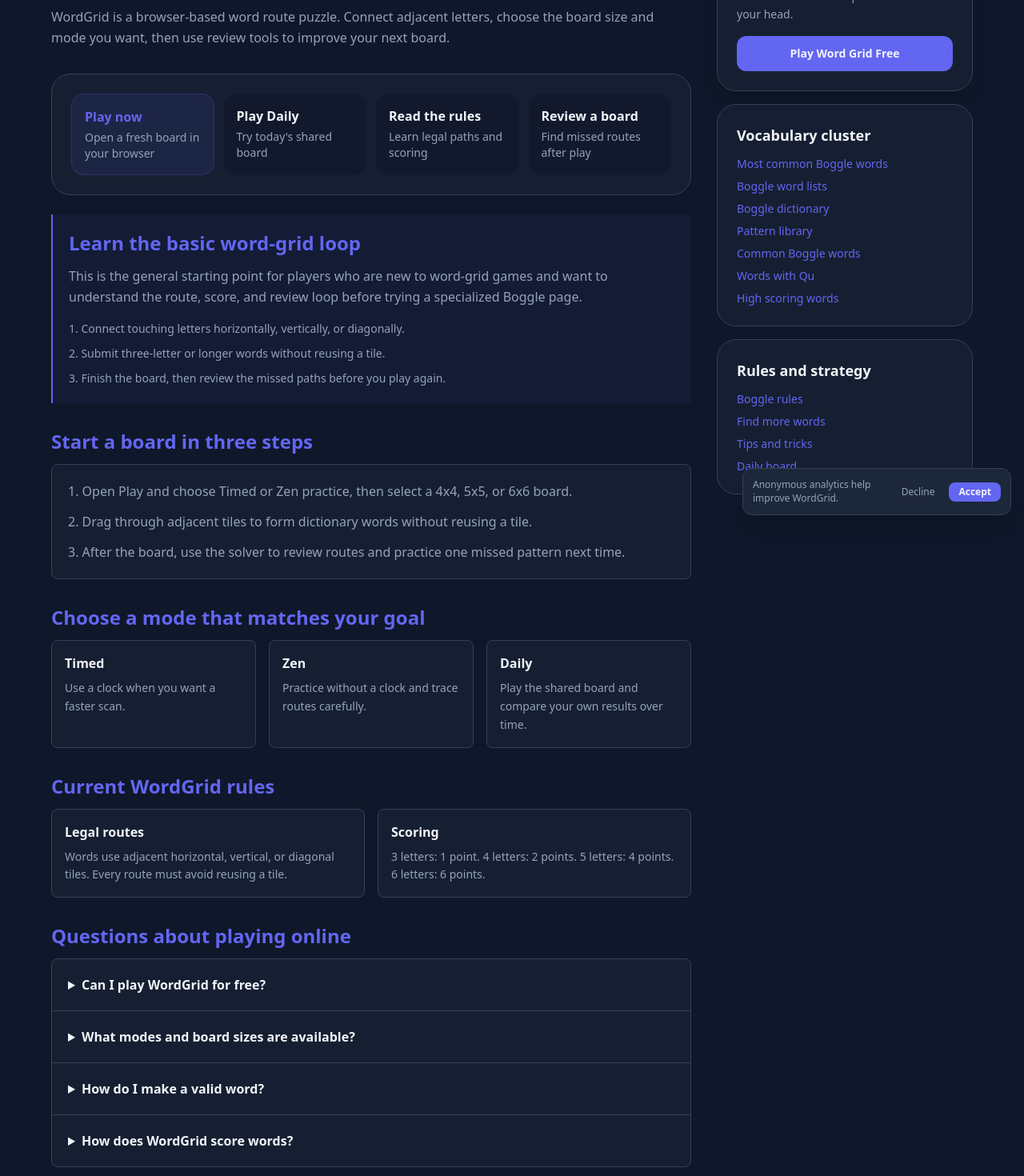
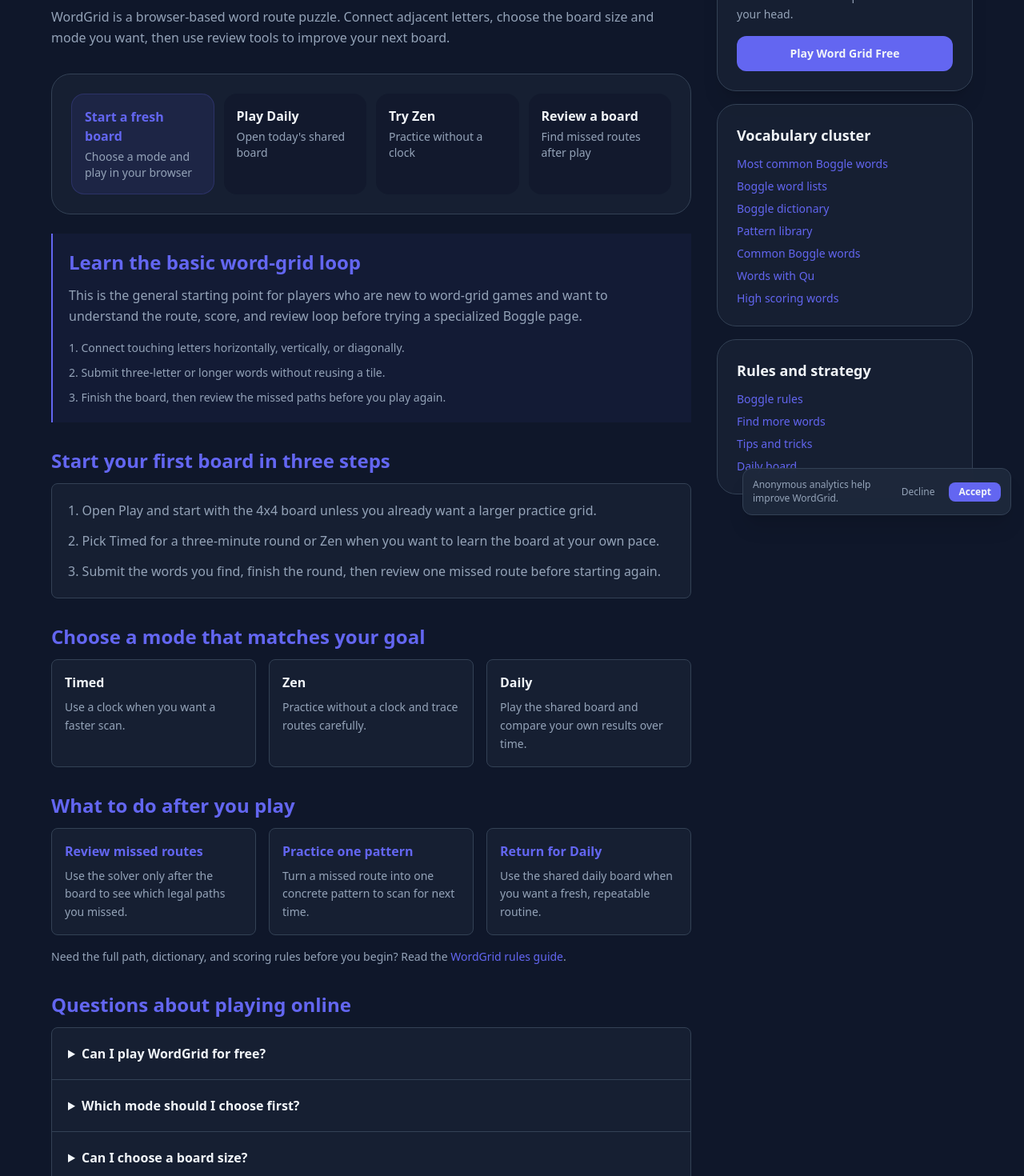
Before and after one commit to aieasygames-alt/wordgrid, a Next.js app: page /guides/play-word-grid-online in a window 1280 px wide. Shown: the part 140-1610 px from the top of the page at 80% size. Built offline with nearby package versions, Linux system fonts and the light colour scheme.

Commit message:
feat: differentiate online play guide intent

```diff
--- a/src/components/OnlinePlayGuide.tsx
+++ b/src/components/OnlinePlayGuide.tsx
@@ -1,4 +1,3 @@
-import type { Metadata } from "next";
 import Link from "next/link";
 import { GuideDesktopShell } from "@/components/GuideDesktopShell";
 import GuideActionBar from "@/components/GuideActionBar";
@@ -16,10 +15,10 @@ type OnlinePlayGuideProps = {
 };
 
 const faqItems = [
-  { question: "Can I play WordGrid for free?", answer: "Yes. WordGrid runs in a browser with no download or account required. You can open a new practice board or play the shared Daily board." },
-  { question: "What modes and board sizes are available?", answer: "Play offers Timed and Zen practice, plus Daily play. You can use 4x4, 5x5, and 6x6 boards." },
-  { question: "How do I make a valid word?", answer: "Connect adjacent letters horizontally, vertically, or diagonally. A word must be at least 3 letters, cannot reuse a tile, and must be in the current WordGrid dictionary." },
-  { question: "How does WordGrid score words?", answer: "Current scoring is 1 point for 3 letters, 2 for 4 letters, 4 for 5 letters, and 6 for 6 letters." },
+  { question: "Can I play WordGrid for free?", answer: "Yes. WordGrid runs in a browser with no download or account required. Open Play for a fresh practice board or Daily for the shared board." },
+  { question: "Which mode should I choose first?", answer: "Choose Timed if you want a three-minute score challenge. Choose Zen when you want to trace routes without a clock. Choose Daily when you want one shared board for the day." },
+  { question: "Can I choose a board size?", answer: "Yes. Play supports 4x4, 5x5, and 6x6 practice boards. A 4x4 board is the clearest starting point for a first round." },
+  { question: "What should I do after a board?", answer: "Finish the board first, then use the solver to review missed legal routes. Pick one missed pattern to look for in the next round." },
 ];
 
 export default function OnlinePlayGuide({
@@ -65,10 +64,10 @@ export default function OnlinePlayGuide({
           </header>
 
           <GuideActionBar
-            primary={{ href: "/play", label: "Play now", detail: "Open a fresh board in your browser" }}
-            secondary={{ href: "/daily", label: "Play Daily", detail: "Try today's shared board" }}
-            tertiary={{ href: "/guides/boggle-rules-beginners", label: "Read the rules", detail: "Learn legal paths and scoring" }}
-            quaternary={{ href: "/solver", label: "Review a board", detail: "Find missed routes after play" }}
+            primary={{ href: "/play/", label: "Start a fresh board", detail: "Choose a mode and play in your browser" }}
+            secondary={{ href: "/daily/", label: "Play Daily", detail: "Open today's shared board" }}
+            tertiary={{ href: "/zen/", label: "Try Zen", detail: "Practice without a clock" }}
+            quaternary={{ href: "/solver/", label: "Review a board", detail: "Find missed routes after play" }}
           />
 
           <div className="space-y-8 text-text">
@@ -80,11 +79,11 @@ export default function OnlinePlayGuide({
               </ol>
             </section>
             <section>
-              <h2 className="mb-3 text-2xl font-semibold text-primary">Start a board in three steps</h2>
+              <h2 className="mb-3 text-2xl font-semibold text-primary">Start your first board in three steps</h2>
               <ol className="space-y-3 rounded-lg border border-border bg-surface/50 p-5 leading-relaxed text-text-muted">
-                <li>1. Open Play and choose Timed or Zen practice, then select a 4x4, 5x5, or 6x6 board.</li>
-                <li>2. Drag through adjacent tiles to form dictionary words without reusing a tile.</li>
-                <li>3. After the board, use the solver to review routes and practice one missed pattern next time.</li>
+                <li>1. Open Play and start with the 4x4 board unless you already want a larger practice grid.</li>
+                <li>2. Pick Timed for a three-minute round or Zen when you want to learn the board at your own pace.</li>
+                <li>3. Submit the words you find, finish the round, then review one missed route before starting again.</li>
               </ol>
             </section>
 
@@ -105,17 +104,25 @@ export default function OnlinePlayGuide({
             </section>
 
             <section>
-              <h2 className="mb-3 text-2xl font-semibold text-primary">Current WordGrid rules</h2>
-              <div className="grid gap-4 sm:grid-cols-2">
-                <div className="rounded-lg border border-border bg-surface/50 p-4">
-                  <h3 className="font-semibold">Legal routes</h3>
-                  <p className="mt-2 text-sm leading-relaxed text-text-muted">Words use adjacent horizontal, vertical, or diagonal tiles. Every route must avoid reusing a tile.</p>
-                </div>
-                <div className="rounded-lg border border-border bg-surface/50 p-4">
-                  <h3 className="font-semibold">Scoring</h3>
-                  <p className="mt-2 text-sm leading-relaxed text-text-muted">3 letters: 1 point. 4 letters: 2 points. 5 letters: 4 points. 6 letters: 6 points.</p>
-                </div>
+              <h2 className="mb-3 text-2xl font-semibold text-primary">What to do after you play</h2>
+              <div className="grid gap-4 sm:grid-cols-3">
+                <Link href="/solver/" className="rounded-lg border border-border bg-surface/50 p-4 transition hover:bg-surface">
+                  <h3 className="font-semibold text-primary">Review missed routes</h3>
+                  <p className="mt-2 text-sm leading-relaxed text-text-muted">Use the solver only after the board to see which legal paths you missed.</p>
+                </Link>
+                <Link href="/guides/how-to-find-more-words/" className="rounded-lg border border-border bg-surface/50 p-4 transition hover:bg-surface">
+                  <h3 className="font-semibold text-primary">Practice one pattern</h3>
+                  <p className="mt-2 text-sm leading-relaxed text-text-muted">Turn a missed route into one concrete pattern to scan for next time.</p>
+                </Link>
+                <Link href="/daily/" className="rounded-lg border border-border bg-surface/50 p-4 transition hover:bg-surface">
+                  <h3 className="font-semibold text-primary">Return for Daily</h3>
+                  <p className="mt-2 text-sm leading-relaxed text-text-muted">Use the shared daily board when you want a fresh, repeatable routine.</p>
+                </Link>
               </div>
+              <p className="mt-4 text-sm leading-relaxed text-text-muted">
+                Need the full path, dictionary, and scoring rules before you begin? Read the{" "}
+                <Link href="/guides/boggle-rules-beginners/" className="text-primary hover:underline">WordGrid rules guide</Link>.
+              </p>
             </section>
 
             <section>
```
Also changed, not shown: scripts/verify-word-list.mjs (+12 -0 lines).
